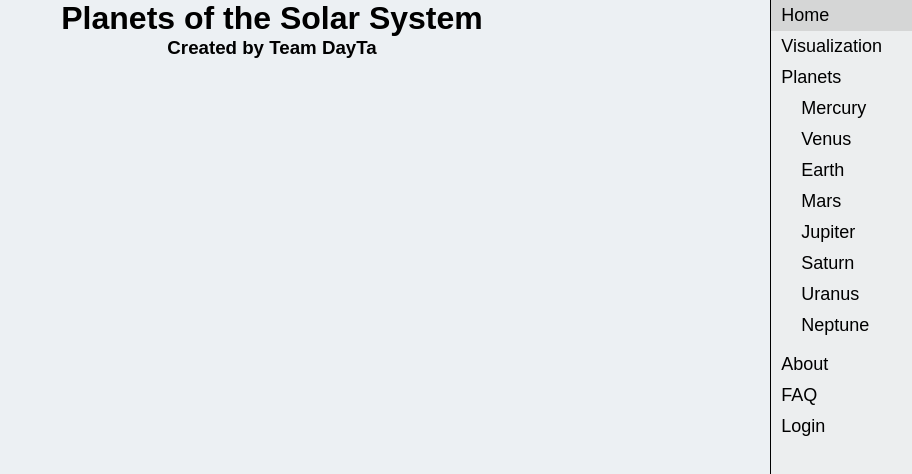
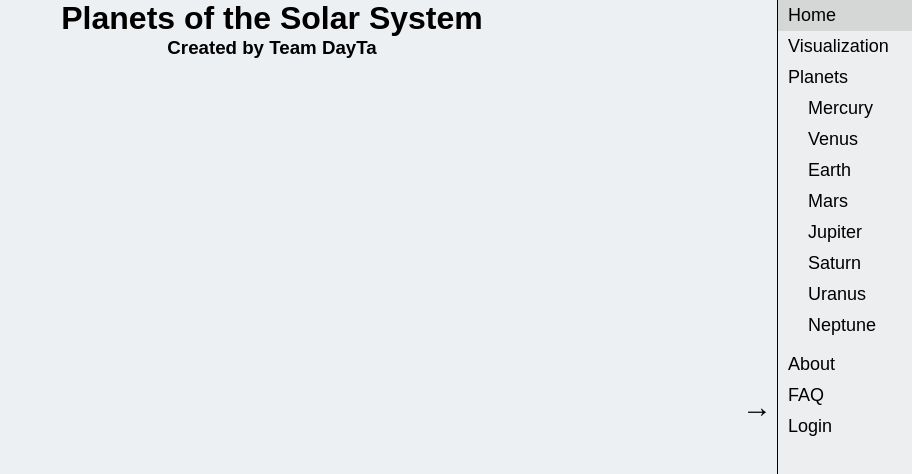
Before and after one commit to darvr1/Solar-System-Data-Visualization, a plain HTML site: page public/index.html in a window 1280 px wide. Both pictures are taken after a click on the button "Planets". Shown: the top 474 px of the page, without its empty margins (368-1280 px from the left). Drawn offline with Linux system fonts and the light colour scheme.

Commit message:
implemented hide button for navigation

```diff
--- a/public/index.html
+++ b/public/index.html
@@ -7,6 +7,7 @@
         <title>Home</title>
     </head>
     <body>
+        <button id="stickButton" onclick="navSwitch()">→</button>
         <nav>
             <a href="index.html" class="highlight">Home</a>
             <a href="visualization.html">Visualization</a>
--- a/public/script.js
+++ b/public/script.js
@@ -1,27 +1,60 @@
 { // Navigation
 // Planet dropdown
-let box = document.querySelector("nav div");
-let isOpen = false;
+const planetDropdownBox = document.querySelector("nav div");
+const nav = document.querySelector("nav");
+const navButton = document.getElementById("stickButton");
+let isDropdownOpen = false;
+let isNavOpen = true;
 
 // Alternate between opening and closing dropdown
 function planetDropdown() {
-    isOpen = !isOpen;
-    if (isOpen) {
-        box.style.height = "256px";
+    isDropdownOpen = !isDropdownOpen;
+    if (isDropdownOpen) {
+        setTimeout(() => {
+            planetDropdownBox.style.overflowY = "scroll";
+        }, 500);
+        planetDropdownBox.style.height = "256px";
     } else {
-        box.style.height = "0px";
+        planetDropdownBox.style.overflowY = "hidden";
+        planetDropdownBox.style.height = "0px";
     }
-    sessionStorage.setItem("buttonState", isOpen);
+    sessionStorage.setItem("planetButtonState", isDropdownOpen);
 }
 
-// If the dropdown is left open, keep it open if the page changes
+// Open and close navigation bar
+function navSwitch() {
+    isNavOpen = !isNavOpen;
+    if (isNavOpen) {
+        navButton.style.right = "140px";
+        nav.style.width = "135px";
+        // Re-apply initial overflow propert when transition is finished
+        setTimeout(() => {
+            nav.style.overflow = "scroll";
+        }, 500);
+        setTimeout(() => {
+            navButton.textContent = "→";
+        }, 250);
+    } else {
+        navButton.style.right = "5px";
+        nav.style.width = "0px";
+        // Hide scrollbar during transition
+        nav.style.overflow = "hidden";
+        setTimeout(() => {
+            navButton.textContent = "←";
+        }, 250);
+    }
+}
+
+// If the dropdown and/or nav is left open, keep it open if the page changes
 window.addEventListener("load", () => {
     // Need to come up with a better name
-    const PLACEHOLDERNAME = sessionStorage.getItem("buttonState");
-    box.style.transition = "none";
+    const PLACEHOLDERNAME = sessionStorage.getItem("planetButtonState");
+    planetDropdownBox.style.transition = "none";
     if (PLACEHOLDERNAME == "true") {
         planetDropdown();
     }
-    window.setTimeout(() => {box.style.transition = "height 0.5s"}, 100)
+    window.setTimeout(() => {
+        planetDropdownBox.style.transition = "height 0.5s";
+    }, 100);
 });
 }
--- a/public/style.css
+++ b/public/style.css
@@ -98,16 +98,15 @@
     height: 100vh;
     border-left: 1px solid black;
     z-index: 5;
-
-    /* comment or comment out line 19 if you want the nav bar hidden or not */
-    /* so you can have a better look at your page */
-    /* width: 0; */
+    width: 135px;
+    transition: width 0.5s;
 }
 
 nav div {
     display: flex;
     flex-direction: column;
-    overflow: hidden;
+    overflow: scroll;
+    overflow-x: hidden;
     height: 0px;
 }
 
@@ -120,7 +119,7 @@
     padding-bottom: 5px;
     padding-top: 5px;
     padding-left: 10px;
-    padding-right: 30px;
+    padding-right: 10px;
 }
 
 nav button {
@@ -141,6 +140,18 @@
 
 nav a.highlight {
     background-color: rgba(190, 190, 190, 0.5);
+}
+
+#stickButton {
+    font-size: 30px;
+    border: 0;
+    position: absolute;
+    background-color: transparent;
+    right: 140px;
+    bottom: 47vh;
+    cursor: pointer;
+    transition: right 0.5s;
+    z-index: 5;
 }
 
 /* FAQ Page */
```
Also changed, not shown: public/FAQ.html (+1 -0 lines), public/about.html (+1 -0 lines), public/login.html (+1 -0 lines), public/planets/earth.html (+1 -0 lines), public/planets/jupiter.html (+1 -0 lines), public/planets/mars.html (+1 -0 lines), public/planets/mercury.html (+1 -0 lines), public/planets/neptune.html (+1 -0 lines), public/planets/saturn.html (+1 -0 lines), public/planets/uranus.html (+1 -0 lines), public/planets/venus.html (+1 -0 lines), public/visualization.html (+1 -0 lines).
